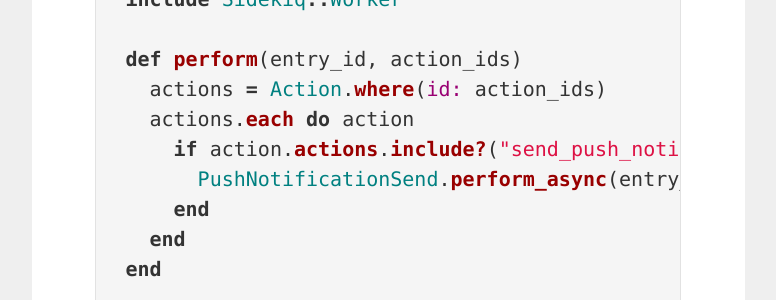
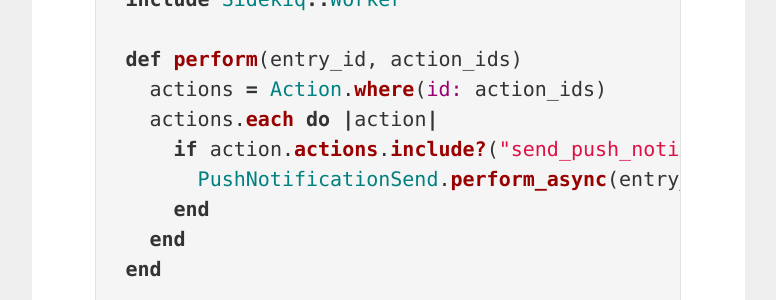
Before and after one commit to digideskio/feedbin-blog, a Jekyll site: the page built from _posts/2013-11-10-powering-actions-with-elasticsearch-percolate.md, in a window 1280 px wide. Shown: the part 1574-1874 px from the top of the page, without its empty margins (128-904 px from the left). Built offline with Jekyll 4.4.1, drawn with Linux system fonts in a browser that asks for light colours; comment, search, counter and statistics services are not loaded.

Commit message:
Corrected syntax error.

```diff
--- a/_posts/2013-11-10-powering-actions-with-elasticsearch-percolate.md
+++ b/_posts/2013-11-10-powering-actions-with-elasticsearch-percolate.md
@@ -51,7 +51,7 @@ class ActionsPerform
 
   def perform(entry_id, action_ids)
     actions = Action.where(id: action_ids)
-    actions.each do action
+    actions.each do |action|
       if action.actions.include?("send_push_notification")
         PushNotificationSend.perform_async(entry_id, user_ids)
       end
```
